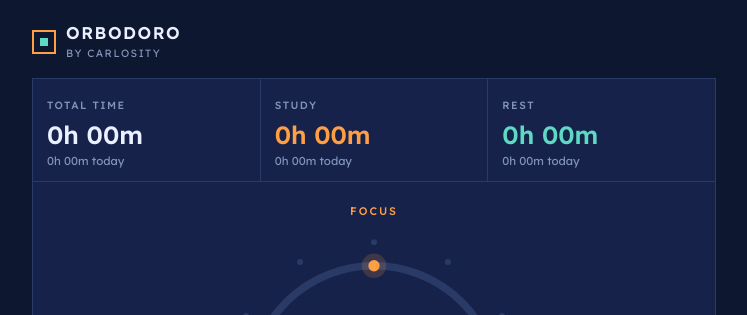
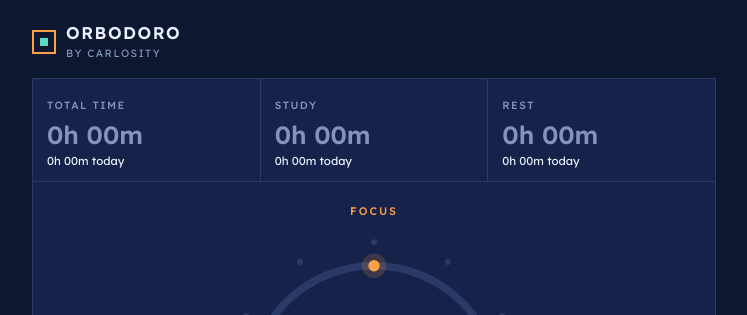
Before and after one commit to programmer1747/carlosity-pomodoro, a plain HTML site: page index.html in a window 1280 px wide. Shown: the top 315 px of the page, without its empty margins (266-1013 px from the left). Drawn offline with Linux system fonts and the light colour scheme.

Commit message:
Put the emphasis on today, and drop the tagline
The all time totals were the bright figure in each tile and today was
the grey line underneath, which had the hierarchy backwards for a number
you glance at while working. Today now takes the bright colour and the
all time total steps back to grey.

This does take the amber and teal off the Study and Rest totals, since
grey was what was asked for, so the tiles now read as one set rather than
colour coded.

Footer is just By Carlosity, the math and physics tagline is gone.

```diff
--- a/desktop/package.json
+++ b/desktop/package.json
@@ -1,7 +1,7 @@
 {
   "name": "orbodoro",
   "productName": "Orbodoro",
-  "version": "1.0.8",
+  "version": "1.0.9",
   "description": "Orbodoro, a pomodoro timer that tracks study time, rest time and named sessions. By Carlosity.",
   "author": "Carlos Alvarez",
   "private": true,
--- a/index.html
+++ b/index.html
@@ -95,10 +95,11 @@
   /* ---------------- stat tiles ---------------- */
   .tiles{display:grid;grid-template-columns:repeat(3,1fr);gap:1px;background:var(--line);border:1px solid var(--line)}
   .tile{background:var(--card);padding:14px 14px 13px;min-width:0}
-  .tile b{display:block;font-size:25px;font-weight:600;margin-top:8px;font-variant-numeric:tabular-nums;line-height:1.1}
-  .tile .tsub{display:block;font-size:11.5px;color:var(--dim);margin-top:5px;font-variant-numeric:tabular-nums}
-  .tile.study b{color:var(--study)}
-  .tile.rest b{color:var(--rest)}
+  .tile b{
+    display:block;font-size:25px;font-weight:600;margin-top:8px;
+    font-variant-numeric:tabular-nums;line-height:1.1;color:var(--dim)
+  }
+  .tile .tsub{display:block;font-size:11.5px;color:var(--text);margin-top:5px;font-variant-numeric:tabular-nums}
 
   /* ---------------- timer ---------------- */
   .timer{border:1px solid var(--line);border-top:0;background:var(--card);padding:22px 18px 20px;text-align:center}
@@ -420,7 +421,7 @@
   </details>
 
   <p class="foot dl"><a href="https://github.com/programmer1747/carlosity-pomodoro/releases/latest" target="_blank" rel="noopener">Download the Windows app</a></p>
-  <p class="foot">By Carlosity · math + physics</p>
+  <p class="foot">By Carlosity</p>
 </div>
 
 <script>
```
